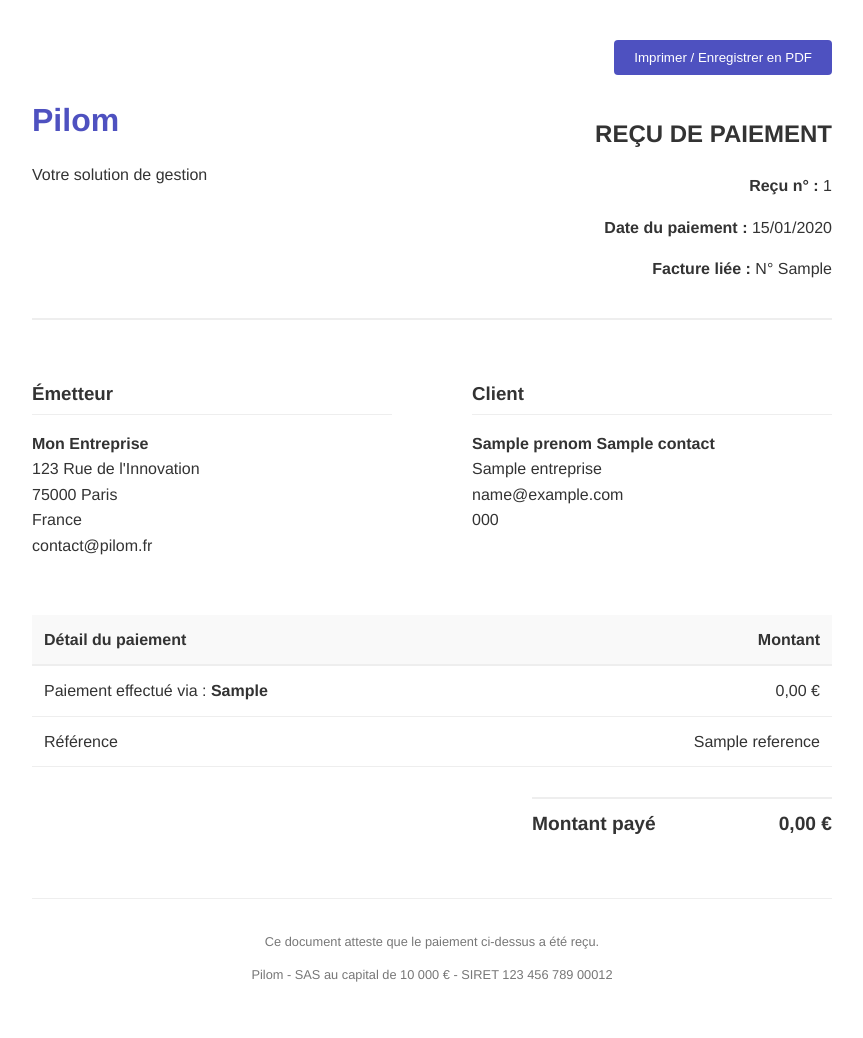
After one commit to NailliK-YT/pilom-refonte-2025, a CodeIgniter 4 app: the page made by app/Views/reglements/reglement_print.php in a window 1280 px wide. The commit adds this page. Shown: the whole page, without its empty margins (208-1071 px from the left). Run offline with PHP 8.4 and a stand-in for CodeIgniter, Linux system fonts and the light colour scheme; the template is opened without the code that fills it: most values are stand-ins (such as "Sample title", 1, 10 or a date in 2020); some libraries are stand-ins or nearby versions.

Commit message:
feat: Add Reciepts

```diff
--- a/app/Config/Routes.php
+++ b/app/Config/Routes.php
@@ -257,6 +257,7 @@
     $routes->match(['GET', 'POST'], 'edit/(:segment)', 'ReglementController::edit/$1');
     $routes->post('update/(:segment)', 'ReglementController::update/$1');
     $routes->post('delete/(:segment)', 'ReglementController::delete/$1');
+	$routes->get('recu/(:segment)', 'ReglementController::recu/$1');
 });
 
 // ============================================
--- /dev/null
+++ b/app/Views/reglements/reglement_print.php
@@ -0,0 +1,175 @@
+<!DOCTYPE html>
+<html lang="fr">
+<head>
+    <meta charset="UTF-8">
+    <title>Reçu #<?= esc($reglement['id']) ?></title>
+    <style>
+        body {
+            font-family: 'Helvetica Neue', Helvetica, Arial, sans-serif;
+            color: #333;
+            line-height: 1.6;
+            padding: 40px;
+            max-width: 800px;
+            margin: 0 auto;
+        }
+        .header {
+            display: flex;
+            justify-content: space-between;
+            margin-bottom: 40px;
+            border-bottom: 2px solid #eee;
+            padding-bottom: 20px;
+        }
+        .company-info h1 {
+            margin: 0;
+            color: #4e51c0;
+        }
+        .invoice-details {
+            text-align: right;
+        }
+        .addresses {
+            display: flex;
+            justify-content: space-between;
+            margin-bottom: 40px;
+        }
+        .address-box {
+            width: 45%;
+        }
+        .address-box h3 {
+            border-bottom: 1px solid #eee;
+            padding-bottom: 5px;
+            margin-bottom: 10px;
+        }
+        table {
+            width: 100%;
+            border-collapse: collapse;
+            margin-bottom: 30px;
+        }
+        th {
+            background: #f9f9f9;
+            text-align: left;
+            padding: 12px;
+            border-bottom: 2px solid #eee;
+        }
+        td {
+            padding: 12px;
+            border-bottom: 1px solid #eee;
+        }
+        .totals {
+            width: 300px;
+            margin-left: auto;
+        }
+        .total-row {
+            display: flex;
+            justify-content: space-between;
+            padding: 8px 0;
+        }
+        .total-row.final {
+            font-weight: bold;
+            font-size: 1.2em;
+            border-top: 2px solid #eee;
+            margin-top: 10px;
+            padding-top: 10px;
+        }
+        .footer {
+            margin-top: 50px;
+            text-align: center;
+            font-size: 0.8em;
+            color: #777;
+            border-top: 1px solid #eee;
+            padding-top: 20px;
+        }
+        @media print {
+            .no-print { display: none; }
+        }
+    </style>
+</head>
+<body>
+
+    <div class="no-print" style="text-align: right; margin-bottom: 20px;">
+        <button onclick="window.print()"
+            style="padding: 10px 20px; background: #4e51c0; color: white; border: none; border-radius: 4px; cursor: pointer;">
+            Imprimer / Enregistrer en PDF
+        </button>
+    </div>
+
+    <div class="header">
+        <div class="company-info">
+            <h1>Pilom</h1>
+            <p>Votre solution de gestion</p>
+        </div>
+        <div class="invoice-details">
+            <h2>REÇU DE PAIEMENT</h2>
+            <p><strong>Reçu n° :</strong> <?= esc($reglement['id']) ?></p>
+            <p><strong>Date du paiement :</strong> <?= date('d/m/Y', strtotime($reglement['date_reglement'])) ?></p>
+            <p><strong>Facture liée :</strong> N° <?= esc($facture['numero_facture']) ?></p>
+        </div>
+    </div>
+
+    <div class="addresses">
+        <div class="address-box">
+            <h3>Émetteur</h3>
+            <p>
+                <strong>Mon Entreprise</strong><br>
+                123 Rue de l'Innovation<br>
+                75000 Paris<br>
+                France<br>
+                contact@pilom.fr
+            </p>
+        </div>
+        <div class="address-box">
+            <h3>Client</h3>
+            <p>
+                <strong><?= esc($contact['prenom'] . ' ' . $contact['nom']) ?></strong><br>
+                <?php if (!empty($contact['entreprise'])): ?>
+                    <?= esc($contact['entreprise']) ?><br>
+                <?php endif; ?>
+                <?= esc($contact['email']) ?><br>
+                <?= esc($contact['telephone'] ?? '') ?>
+            </p>
+        </div>
+    </div>
+
+    <table>
+        <thead>
+            <tr>
+                <th>Détail du paiement</th>
+                <th style="text-align:right;">Montant</th>
+            </tr>
+        </thead>
+        <tbody>
+            <tr>
+                <td>Paiement effectué via : <strong><?= esc($reglement['mode_paiement']) ?></strong></td>
+                <td style="text-align:right;"><?= number_format($reglement['montant'], 2, ',', ' ') ?> €</td>
+            </tr>
+            <?php if (!empty($reglement['reference'])): ?>
+            <tr>
+                <td>Référence</td>
+                <td style="text-align:right;"><?= esc($reglement['reference']) ?></td>
+            </tr>
+            <?php endif; ?>
+        </tbody>
+    </table>
+
+    <div class="totals">
+        <div class="total-row final">
+            <span>Montant payé</span>
+            <span><?= number_format($reglement['montant'], 2, ',', ' ') ?> €</span>
+        </div>
+    </div>
+
+    <div class="footer">
+        <p>Ce document atteste que le paiement ci-dessus a été reçu.</p>
+        <p>Pilom - SAS au capital de 10 000 € - SIRET 123 456 789 00012</p>
+    </div>
+
+	<script>
+        // Lancer l'impression automatiquement si demandé
+        window.onload = function() {
+            <?php if (isset($autoPrint) && $autoPrint): ?>
+            window.print();
+            <?php endif; ?>
+        }
+    </script>
+
+</body>
+</html>
--- a/app/Views/reglements/reglements.php
+++ b/app/Views/reglements/reglements.php
@@ -149,6 +149,8 @@
                         <?= csrf_field() ?>
                         <button type="submit" class="btn btn-danger">Supprimer</button>
                     </form>
+
+					<a href="<?= base_url('reglements/recu/' . $r['id']) ?>" class="btn btn-success">Reçu</a>
                 </div>
             </div>
 
```
Also changed, not shown: app/Controllers/ReglementController.php (+28 -0 lines).
